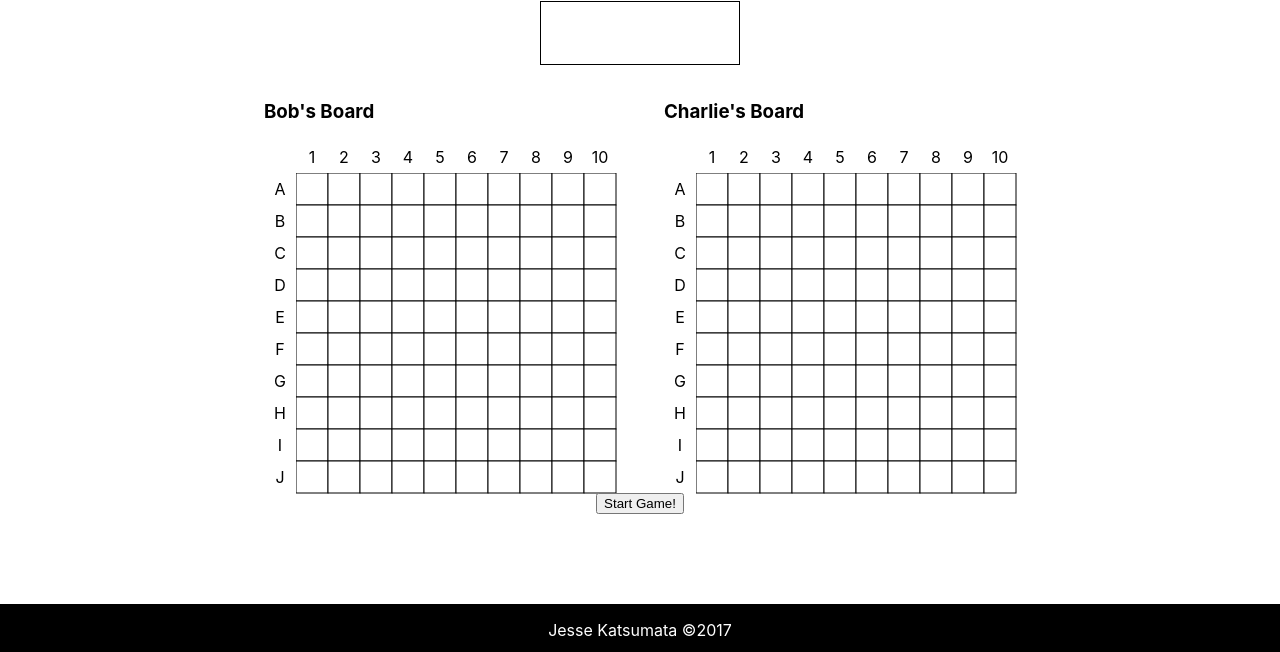
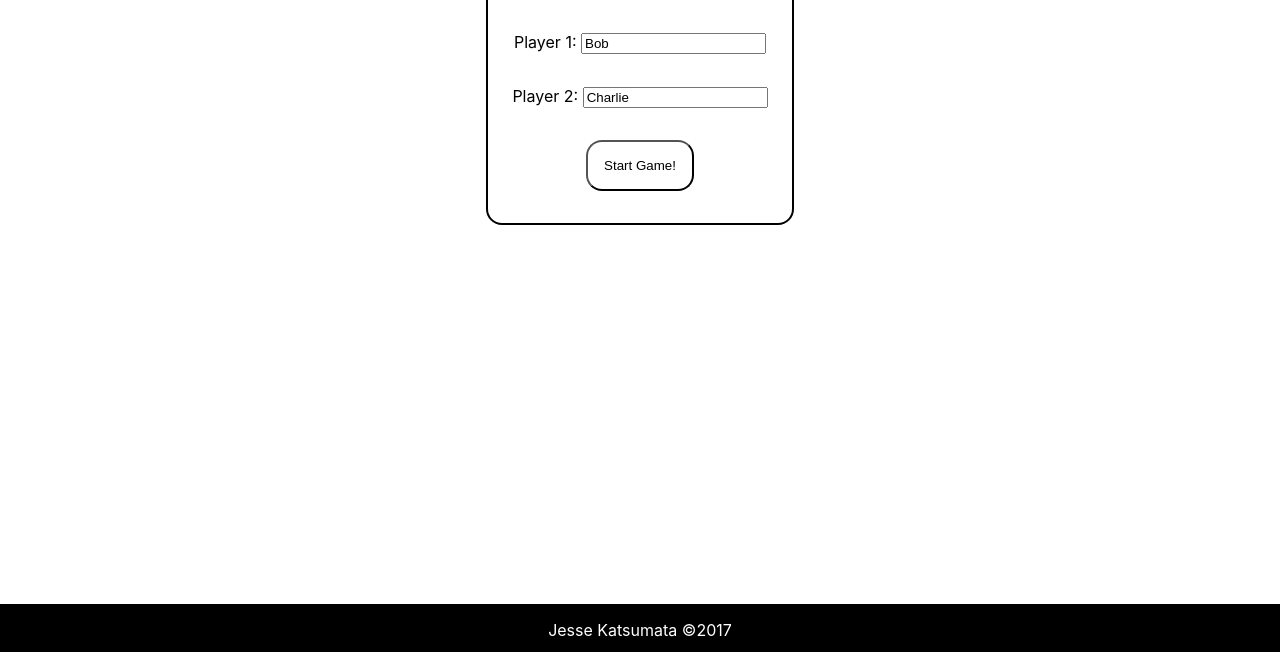
Before and after one commit to Naturalclar/battleship-node, a website: page client/index.html in a window 1280 px wide. Shown: the part 148-800 px from the top of the page. Drawn offline with Linux system fonts and the light colour scheme.

Commit message:
Add Initial Screen

```diff
--- /dev/null
+++ b/client/css/__initialScreen.css
@@ -0,0 +1,27 @@
+.init {
+  display: flex;
+  justify-content: center;
+  align-items: center;
+  flex-direction: column;
+  padding: 1rem;
+  border: 2px solid;
+  border-radius: 16px;
+}
+
+.init__form {
+  display: flex;
+  justify-content: center;
+  align-items: center;
+  flex-direction: column;
+}
+
+.init__form label {
+  padding: 16px 0;
+}
+
+.init__form button {
+  margin: 16px 0;
+  padding: 1rem;
+  border-radius: 16px;
+  background: white;
+}
--- a/client/css/style.css
+++ b/client/css/style.css
@@ -1,3 +1,4 @@
 @import url('./__global.css');
 @import url('./__game.css');
 @import url('./__board.css');
+@import url('./__initialScreen.css');
--- a/client/index.html
+++ b/client/index.html
@@ -13,6 +13,7 @@
   </body>
 
   <script type="text/javascript" src="/js/store.js"></script>
+  <script type="text/javascript" src="/js/initialScreen.js"></script>
   <script type="text/javascript" src="/js/board.js"></script>
   <script type="text/javascript" src="/js/player.js"></script>
   <script type="text/javascript" src="/js/controller.js"></script>
--- a/client/js/controller.js
+++ b/client/js/controller.js
@@ -5,12 +5,14 @@
 class Controller {
   constructor(store) {
     this.store = store;
+    this.el = document.getElementById('app');
+    this.init();
   }
+
   init() {
-    this.el = document.getElementById('app');
-    this.turn = Math.random() < 0.5;
+    this.el.innerHTML = '';
+    this.store.setTurn(Math.random() < 0.5);
     // if true, it's player1's move
-
     this.render();
   }
 
@@ -28,7 +30,7 @@ class Controller {
     container.appendChild(player1.getEl());
     container.appendChild(player2.getEl());
     const button = document.createElement('button');
-    const buttonText = document.createTextNode('Start Game!');
+    const buttonText = document.createTextNode('Reset Game!');
     button.onclick = () => { this.init(); };
     button.appendChild(buttonText);
 
@@ -42,10 +44,7 @@ class Controller {
 
   displayTurn() {
     const turn = document.getElementById('display-turn');
-    let player = 'Player 1';
-    if (!this.turn) {
-      player = 'Player 2';
-    }
+    const player = this.store.getCurrentPlayer();
     turn.innerHTML = `It's <span class="game__current_player">${player}</span>'s Turn!`;
   }
 }
--- a/client/js/game.js
+++ b/client/js/game.js
@@ -4,6 +4,5 @@
 
 window.onload = () => {
   const store = new Store();
-  const game = new Controller(store);
-  game.init();
+  const init = new InitialScreen(store);
 };
--- a/client/js/initialScreen.js
+++ b/client/js/initialScreen.js
@@ -0,0 +1,66 @@
+/* global document */
+
+class InitialScreen {
+  constructor(store) {
+    this.store = store;
+    this.el = document.getElementById('app');
+    this.el.innerHTML = '';
+    this.render();
+  }
+
+  handleSubmit(e) {
+    e.preventDefault();
+    const player1 = document.getElementById('player1');
+    const player2 = document.getElementById('player2');
+    this.store.setPlayer1(player1.value);
+    this.store.setPlayer2(player2.value);
+    const controller = new Controller(this.store);
+  };
+
+  render() {
+    const container = document.createElement('div');
+    container.className = 'init';
+
+    // create title
+    const title = document.createElement('h1');
+    const titleText = document.createTextNode('Simple Battleship');
+    title.appendChild(titleText);
+    container.appendChild(title);
+
+    // create form
+    const form = document.createElement('form');
+    form.className = 'init__form';
+    form.onsubmit = (e) => { this.handleSubmit(e); };
+    container.appendChild(form);
+
+    // create player 1 input form
+    const label1 = document.createElement('label');
+    const label1Text = document.createTextNode('Player 1: ');
+    label1.appendChild(label1Text);
+    const input1 = document.createElement('input');
+    input1.id = 'player1';
+    input1.type = 'text';
+    input1.defaultValue = this.store.getPlayer1();
+    label1.appendChild(input1);
+    form.appendChild(label1);
+
+    // create player 2 input form
+    const label2 = document.createElement('label');
+    const label2Text = document.createTextNode('Player 2: ');
+    label2.appendChild(label2Text);
+    const input2 = document.createElement('input');
+    input2.id = 'player2';
+    input2.type = 'text';
+    input2.defaultValue = this.store.getPlayer2();
+    label2.appendChild(input2);
+    form.appendChild(label2);
+
+    // create game start button
+    const button = document.createElement('button');
+    const buttonText = document.createTextNode('Start Game!');
+    button.appendChild(buttonText);
+    form.appendChild(button);
+
+    this.el.appendChild(container);
+  }
+}
--- a/client/js/store.js
+++ b/client/js/store.js
@@ -22,4 +22,15 @@ class Store {
   getPlayer2() {
     return this.player2;
   }
+
+  setTurn(turn) {
+    this.turn = turn;
+  }
+
+  getCurrentPlayer() {
+    if (this.turn) {
+      return this.player1;
+    }
+    return this.player2;
+  }
 }
```
